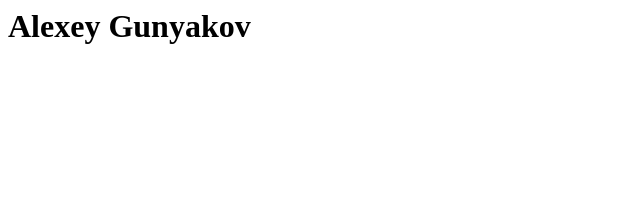
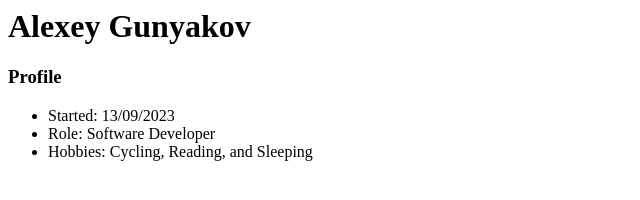
Before and after one commit to ag-tafe/ag-tafe.github.io, a plain HTML site: page index.html in a window 1280 px wide. Shown: the whole page, without its empty margins (0-640 px from the left). Drawn offline with Linux system fonts and the light colour scheme.

Commit message:
Updated my profile.

```diff
--- a/index.html
+++ b/index.html
@@ -1 +1,7 @@
 <h1>Alexey Gunyakov</h1>
+<h3>Profile</h3>
+<ul>
+    <li>Started: 13/09/2023</li>
+    <li>Role: Software Developer</li>
+    <li>Hobbies: Cycling, Reading, and Sleeping</li>
+</ul>
```
